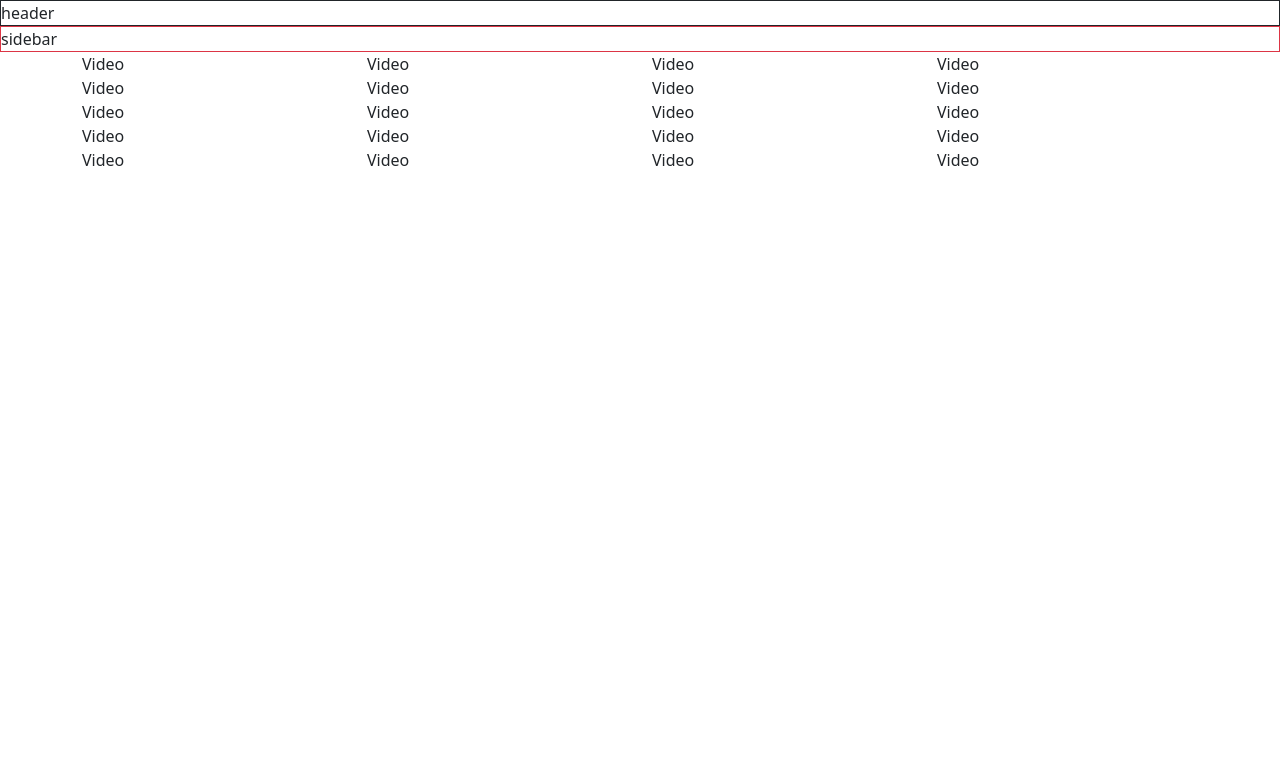
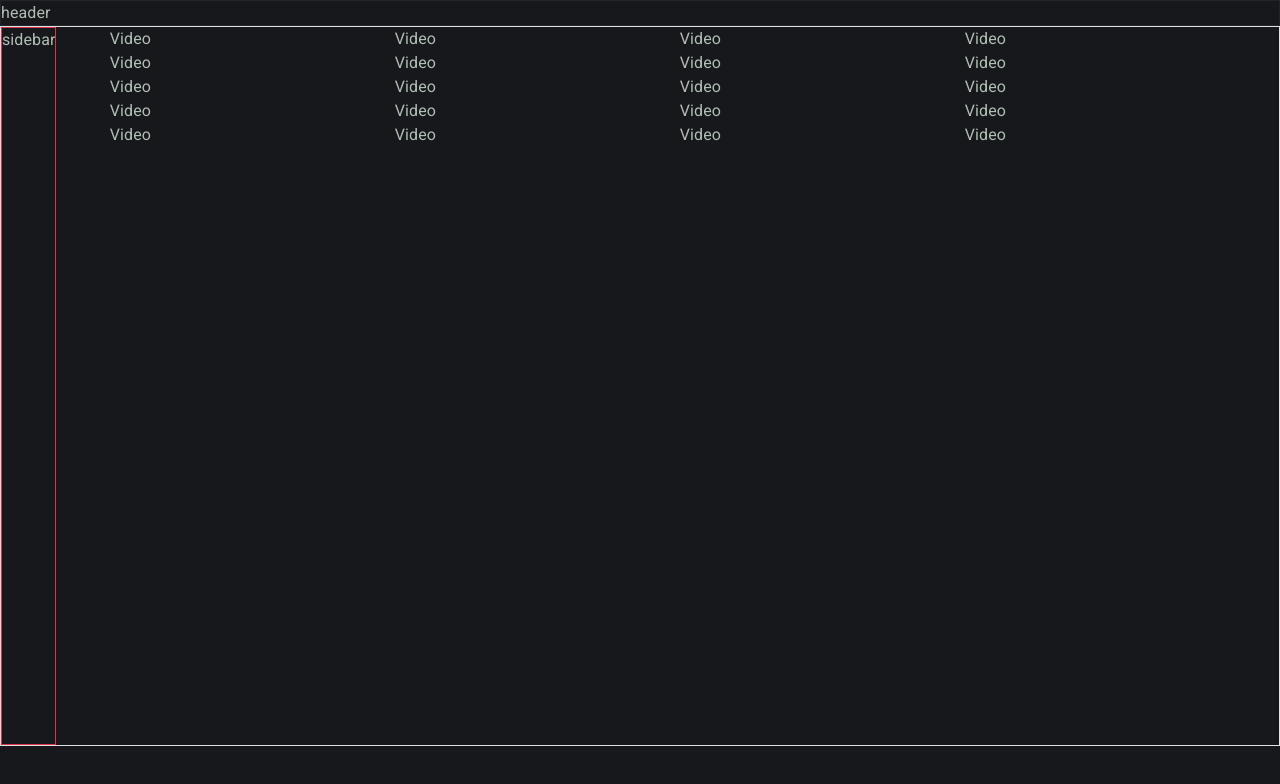
Before and after one commit to mansi8140/yt_clone, a React (Create React App) app: page / in a window 1280 px wide. Shown: the top 784 px of the page. Built offline with nearby package versions, Linux system fonts and the light colour scheme.

Commit message:
Added css for _base and _app

```diff
--- a/src/App.js
+++ b/src/App.js
@@ -3,11 +3,12 @@ import Header from './componenets/header/Header'
 import Sidebar from './componenets/sidebar/Sidebar'
 import HomeScreen from './screens/homeScreen/HomeScreen'
 import { Container } from 'react-bootstrap'
+import './_app.scss'
 const App = () => {
   return (
     <>
     <Header />
-    <div className='app-container'>
+    <div className='app-container border obrder-info'>
       <Sidebar />
       <Container fluid className='app_main'>
         <HomeScreen />
--- /dev/null
+++ b/src/_app.scss
@@ -0,0 +1,4 @@
+.app-container{
+    display: flex;
+    height: 90vh;
+}
--- a/src/_base.scss
+++ b/src/_base.scss
@@ -0,0 +1,24 @@
+@import url('https://fonts.googleapis.com/css2?family=Roboto:wght@300;400;700&display=swap');
+
+$text-color: #b1bdb4;
+
+$black-primary: #16181b;
+$black-secondary: #121417;
+$black-color:  #4c4c4c;
+
+$breakpoint-medum: 1224px;
+$breakpoint-small: 520px;
+
+* {
+    margin: 0;
+    padding: 0;
+    box-sizing: border-box;
+}
+
+body {
+    background-color: $black-primary ;
+    background-attachment: fixed;
+    color: $text-color;
+    font-family: 'Roboto', sans-serif;
+    letter-spacing: 0.1px;
+}
--- a/src/index.css
+++ /dev/null
@@ -1,13 +0,0 @@
-body {
-  margin: 0;
-  font-family: -apple-system, BlinkMacSystemFont, 'Segoe UI', 'Roboto', 'Oxygen',
-    'Ubuntu', 'Cantarell', 'Fira Sans', 'Droid Sans', 'Helvetica Neue',
-    sans-serif;
-  -webkit-font-smoothing: antialiased;
-  -moz-osx-font-smoothing: grayscale;
-}
-
-code {
-  font-family: source-code-pro, Menlo, Monaco, Consolas, 'Courier New',
-    monospace;
-}
--- a/src/index.js
+++ b/src/index.js
@@ -1,9 +1,9 @@
 import React from 'react';
 import ReactDOM from 'react-dom/client';
-import './index.css';
 import App from './App';
 import reportWebVitals from './reportWebVitals';
 import 'bootstrap/dist/css/bootstrap.min.css'
+import './_base.scss';
 
 const root = ReactDOM.createRoot(document.getElementById('root'));
 root.render(
@@ -12,6 +12,7 @@ root.render(
   </React.StrictMode>
 );
 
+
 // If you want to start measuring performance in your app, pass a function
 // to log results (for example: reportWebVitals(console.log))
 // or send to an analytics endpoint. Learn more: https://bit.ly/CRA-vitals
```
Also changed, not shown: src/App.css (deleted, +0 -38 lines).
